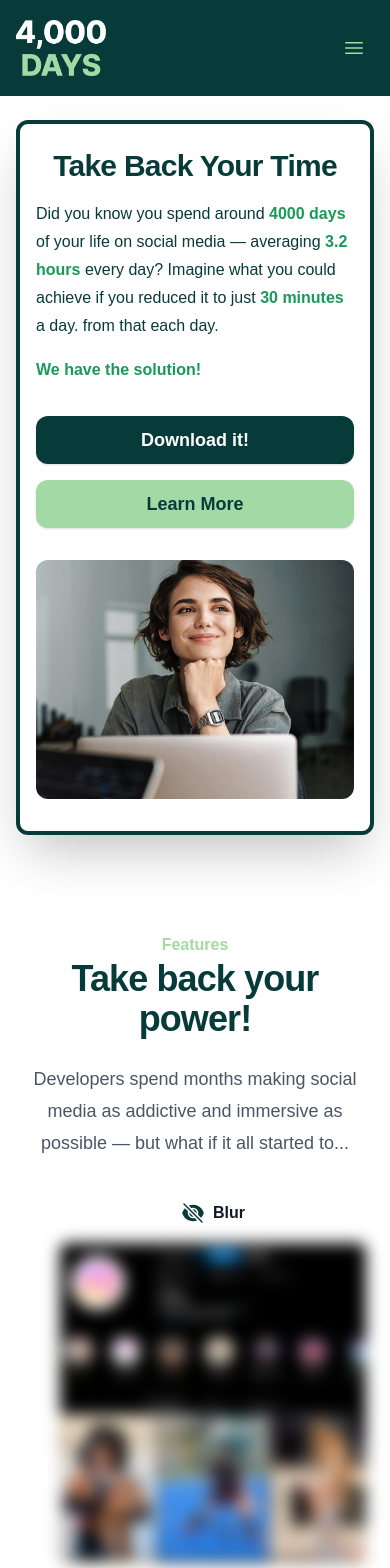
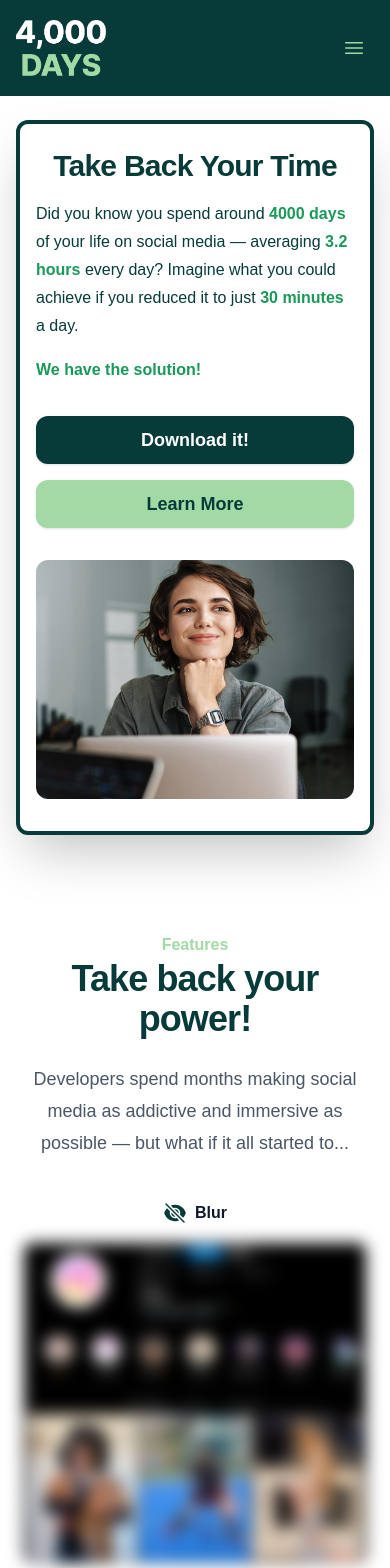
Before and after one commit to pataibalazs/4000days-website, a Next.js app: page / in a window 390 px wide. Shown: the top 1568 px of the page. Built offline with nearby package versions, Linux system fonts and the light colour scheme.

Commit message:
quick_fix

```diff
--- a/src/components/Features.jsx
+++ b/src/components/Features.jsx
@@ -67,7 +67,7 @@ export default function Features() {
                 extraClass = "animate-colorshift";
 
               return (
-              <div key={feature.name} className="relative pl-9">
+                <div key={feature.name} className="relative sm:pl-9">
                   <dt className="font-semibold text-gray-900 flex items-center justify-center gap-2">
                     <feature.icon
                       aria-hidden="true"
--- a/src/components/Hero.jsx
+++ b/src/components/Hero.jsx
@@ -17,7 +17,7 @@ export function Hero() {
               <span className="font-bold text-[#1a9959]">3.2 hours</span> every
               day? Imagine what you could achieve if you reduced it to just{" "}
               <span className="font-bold text-[#1a9959]">30 minutes</span> a
-              day. from that each day.
+              day.
             </p>
             <p className="mt-4 sm:mt-6 text-base sm:text-2xl leading-7 sm:leading-8 xl:mr-10 font-medium text-[#073b3a]">
               <span className="font-bold text-[#1a9959]">
--- a/src/components/OurGoal.jsx
+++ b/src/components/OurGoal.jsx
@@ -34,7 +34,7 @@ export default function OurGoal() {
           If you sleep 8 hours, work 8.5 hours, commute 1 hour, and spend 2
           hours on daily tasks, you have about{" "}
           <span className="font-bold text-[#1a9959]">4.5 hours</span> of free
-          time each day. Of this,{" "}
+          time each day. Out of this,{" "}
           <span className="font-bold text-[#1a9959]">3.2 hours</span> is
           typically spent on social media — <br></br> that's
           <span className="font-bold text-[#1a9959]"> more than 70%</span> of
```
Lines whose indentation alone changed are shown as unchanged.
